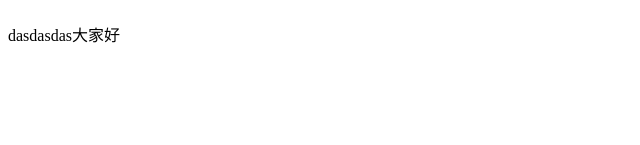
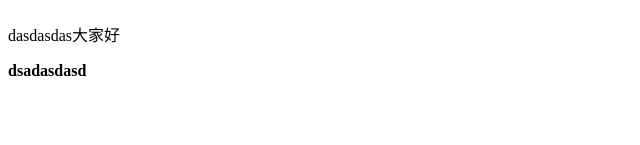
Before and after one commit to lian-hong/backstage-management-system, a Vue app: page / in a window 1280 px wide. Shown: the part 155-300 px from the top of the page, without its empty margins (0-640 px from the left). Built offline with nearby package versions, Linux system fonts and the light colour scheme.

Commit message:
docs(git): docs(修改了home文件内容): 添加p标签

```diff
--- a/src/views/HomeView.vue
+++ b/src/views/HomeView.vue
@@ -4,6 +4,7 @@
     <h2>dsadsadasdsadasdasdas</h2>
     <h3>dsadasdasdas</h3>
     <p>dasdasdas大家好</p>
+    <b>dsadasdasd</b>
   </div>
 </template>
 
```
